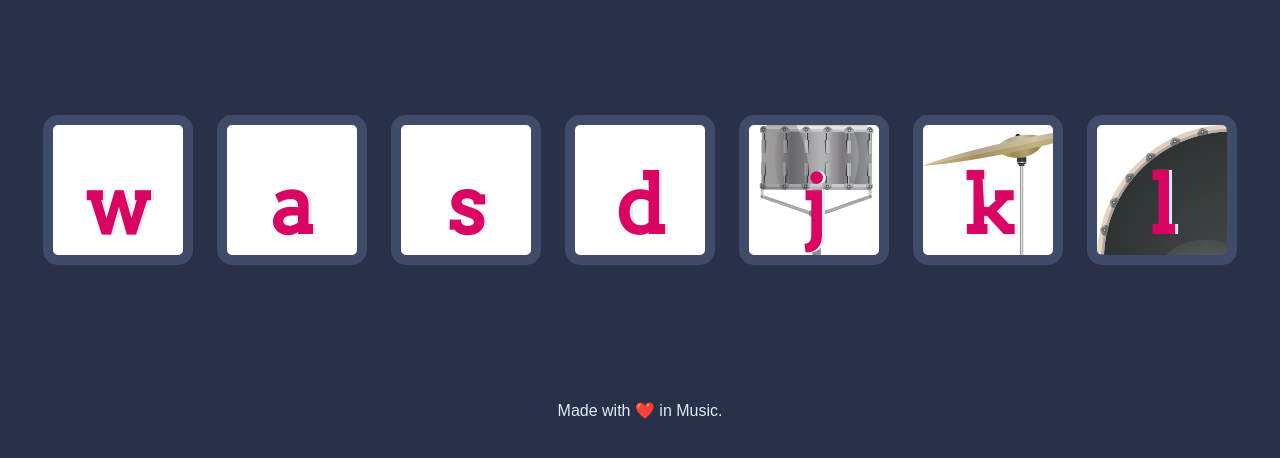
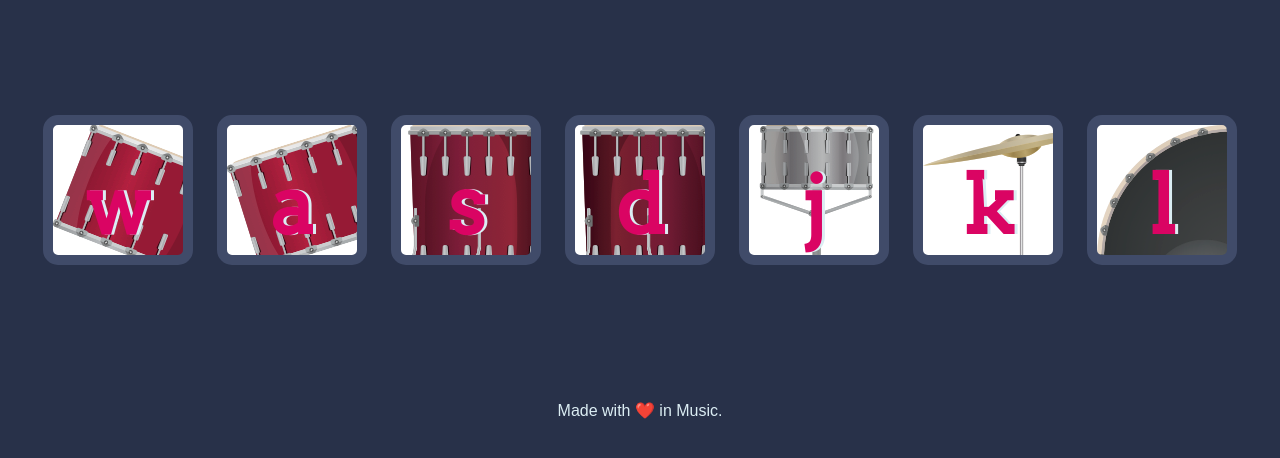
Before and after one commit to Ajeeth-Vijayalakshmi/Drum-kit, a plain HTML site: page index.html in a window 1280 px wide. Shown: the part 174-632 px from the top of the page. Drawn offline with Linux system fonts and the light colour scheme; files whose address does not match are found by name.

Commit message:
styles.css

```diff
--- a/styles.css
+++ b/styles.css
@@ -17,19 +17,19 @@ footer {
 }
 
 .w {
-background-image: url("images/tom1.png");
+background-image: url("tom1.png");
 }
 
 .a {
-background-image: url("images/tom2.png");
+background-image: url("tom2.png");
 }
 
 .s {
-background-image: url("images/tom3.png");
+background-image: url("tom3.png");
 }
 
 .d {
-background-image: url("images/tom4.png");
+background-image: url("tom4.png");
 }
 
 .j {
```
